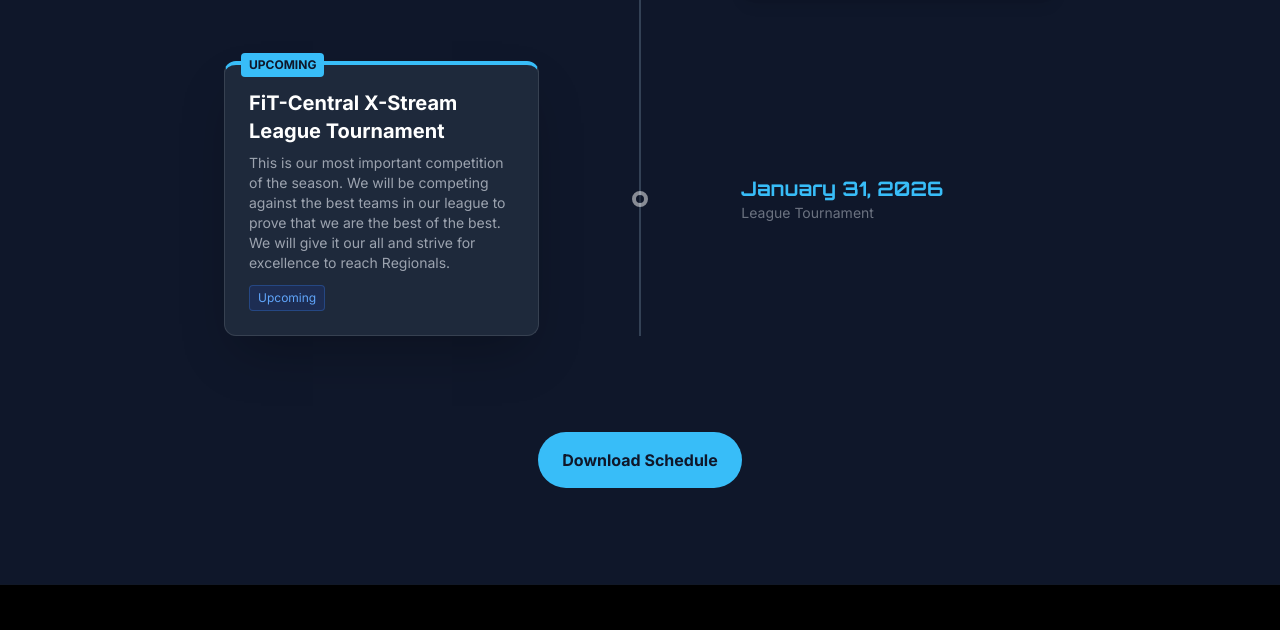
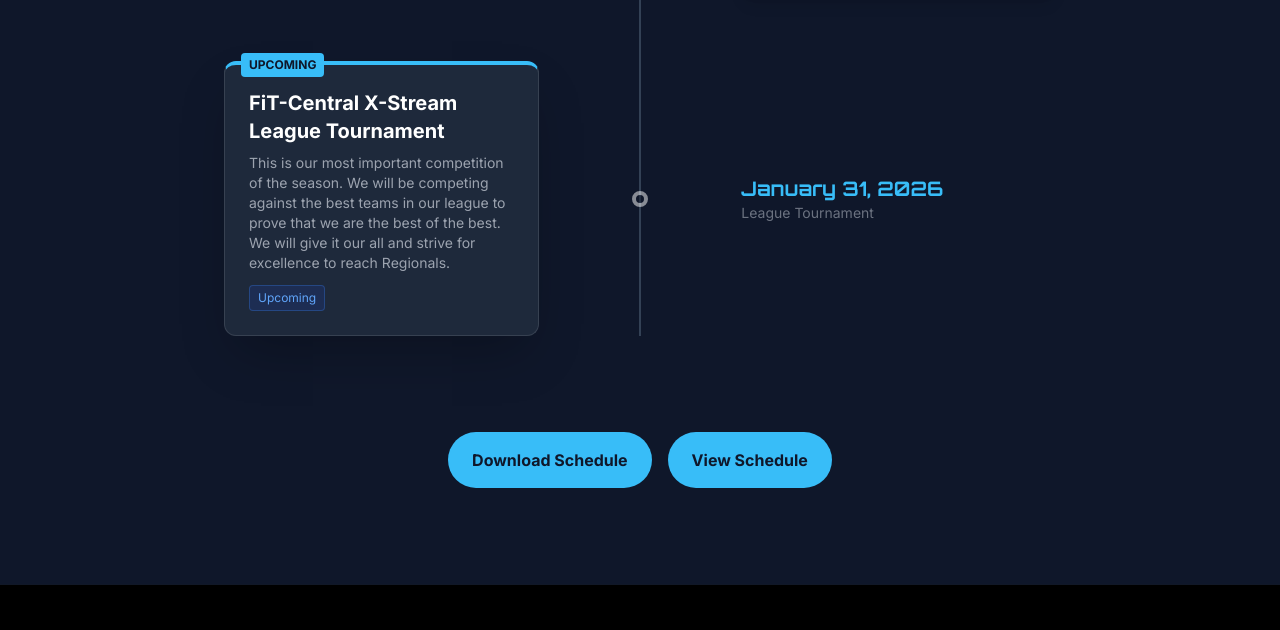
Before and after one commit to gameingame-eng/ftcwebsite, a website: page schedule.html in a window 1280 px wide. Shown: the part 1413-2043 px from the top of the page. Drawn offline with nearby package versions, Linux system fonts and the light colour scheme.

Commit message:
feat: add view schedule button

```diff
--- a/schedule.html
+++ b/schedule.html
@@ -90,10 +90,13 @@
   <div class="max-w-4xl mx-auto px-4 sm:px-6 lg:px-8">
     <div id="timeline" class="relative timeline-line"></div>
 
-    <!-- Download Button -->
-    <div class="py-8 text-center">
+    <!-- Download and View Buttons -->
+    <div class="py-8 text-center flex flex-col sm:flex-row gap-4 justify-center items-center">
       <a href="docs/Team Citrix DECODE 25-26 Schedule.pdf" download="Team Citrix DECODE 25-26 Schedule.pdf" class="inline-block px-6 py-4 bg-citrix-accent text-citrix-dark font-bold rounded-full hover:bg-citrix-hover transition-colors">
         Download Schedule
+      </a>
+      <a href="docs/Team Citrix DECODE 25-26 Schedule.pdf" class="inline-block px-6 py-4 bg-citrix-accent text-citrix-dark font-bold rounded-full hover:bg-citrix-hover transition-colors">
+        View Schedule
       </a>
     </div>
   </div>
```
